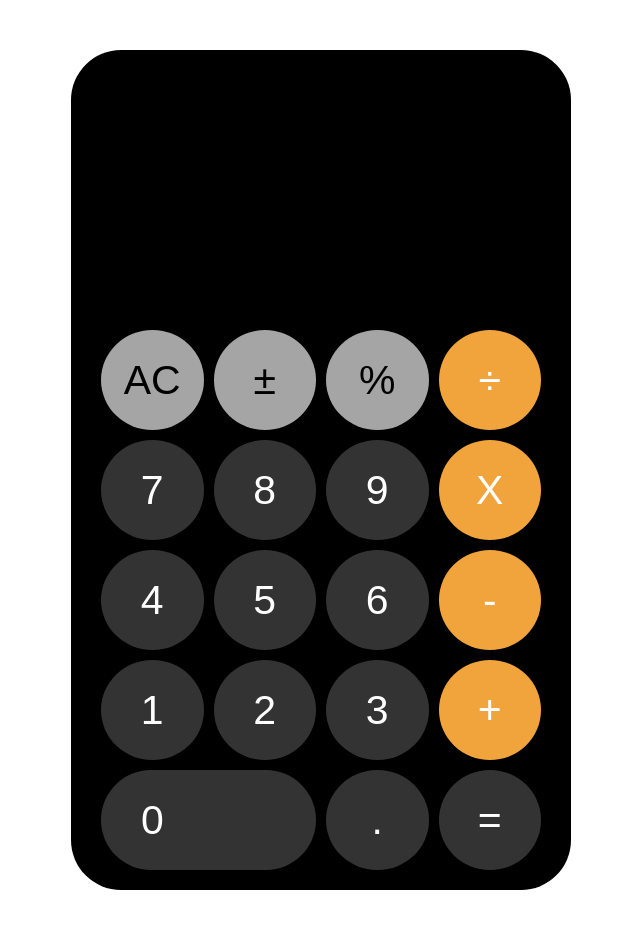
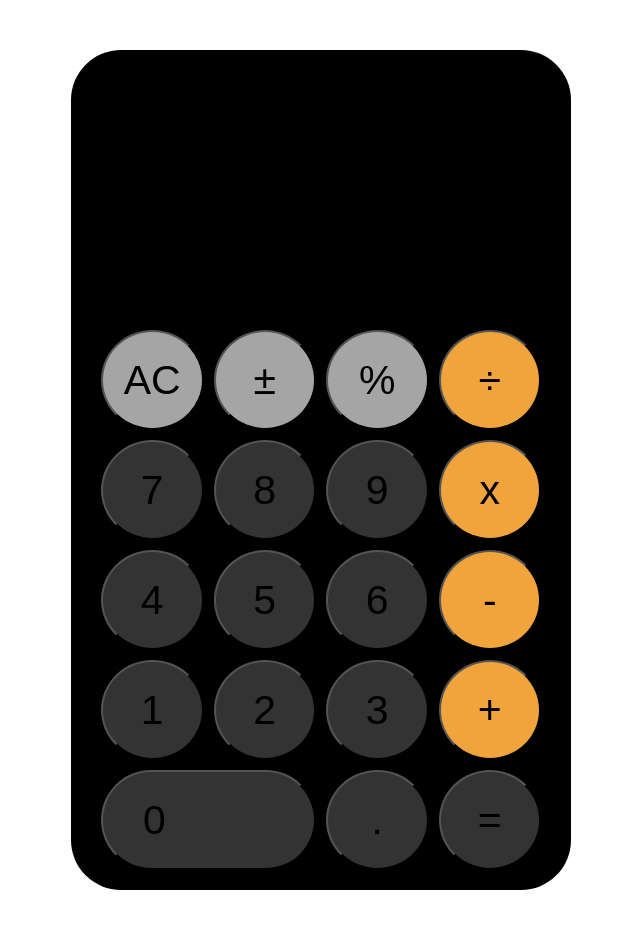
Before and after one commit to mustafa3306/Apple-Calculator, a plain HTML site: page index.html in a window 1280 px wide. Shown: the whole page, without its empty margins (319-959 px from the left). Drawn offline with Linux system fonts and the light colour scheme; files that its build step writes are made by us from their sources.

Commit message:
html file has changed

```diff
--- a/index.html
+++ b/index.html
@@ -1,36 +1,43 @@
 <!DOCTYPE html>
 <html lang="en">
+
 <head>
     <meta charset="UTF-8">
     <meta http-equiv="X-UA-Compatible" content="IE=edge">
     <meta name="viewport" content="width=device-width, initial-scale=1.0">
     <title>Calculator</title>
-    <link rel="stylesheet" href="./css/stlye.css">
+    <link rel="stylesheet" href="./stlye.css">
 </head>
+
 <body>
     <div class="container">
-            <div class="ekran"></div>
-            <div class="buttons">
-                <div class="item item1">AC</div>
-            <div class="item item2">±</div>
-            <div class="item item3">%</div>
-            <div class="item item4">÷</div>
-            <div class="item item5">7</div>
-            <div class="item item6">8</div>
-            <div class="item item7">9</div>
-            <div class="item item8">X</div>
-            <div class="item item9">4</div>
-            <div class="item item10">5</div>
-            <div class="item item11">6</div>
-            <div class="item item12">-</div>
-            <div class="item item13">1</div>
-            <div class="item item14">2</div>
-            <div class="item item15">3</div>
-            <div class="item item16">+</div>
-            <div class="item item17">0</div>
-            <div class="item item18">.</div>
-            <div class="item item19">=</div>
-            </div>
+        <div class="screen">
+            <div class="upside"></div>
+            <div class="downside"></div>
+        </div>
+        <div class="buttons">
+            <button class="item item1 AC">AC</button>
+            <button class="item item2 changer">±</button>
+            <button class="item item3 percent">%</button>
+            <button class="item item4 division">÷</button>
+            <button class="item item5 seven">7</button>
+            <button class="item item6 eight">8</button>
+            <button class="item item7 nine">9</button>
+            <button class="item item8 multiply">x</button>
+            <button class="item item9 four">4</button>
+            <button class="item item10 five">5</button>
+            <button class="item item11 six">6</button>
+            <button class="item item12 minus">-</button>
+            <button class="item item13 one">1</button>
+            <button class="item item14 two">2</button>
+            <button class="item item15 three">3</button>
+            <button class="item item16 plus">+</button>
+            <button class="item item17 zero">0</button>
+            <button class="item item18 dot">.</button>
+            <button class="item item19 equal">=</button>
+        </div>
     </div>
+    <script src="./app/app.js"></script>
 </body>
+
 </html>
```
